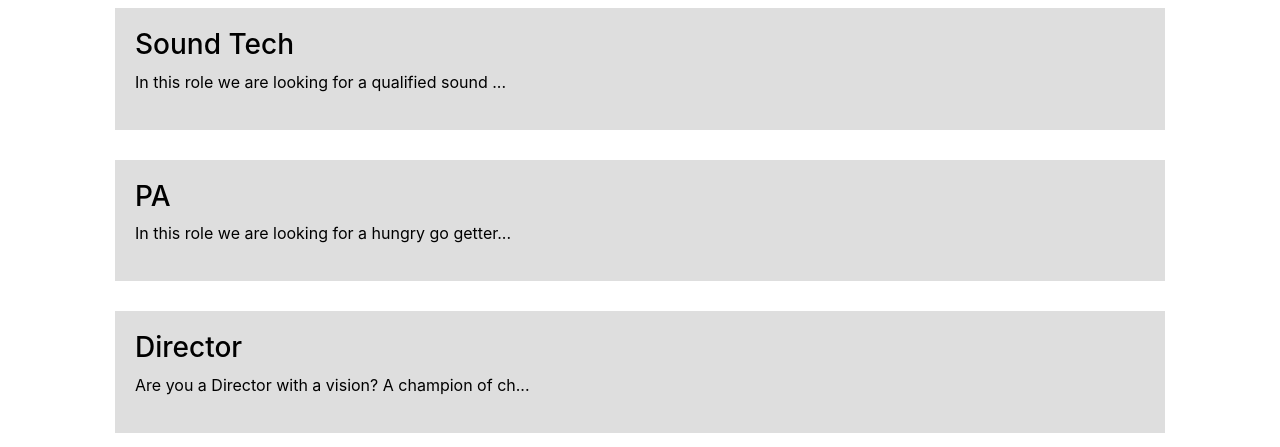
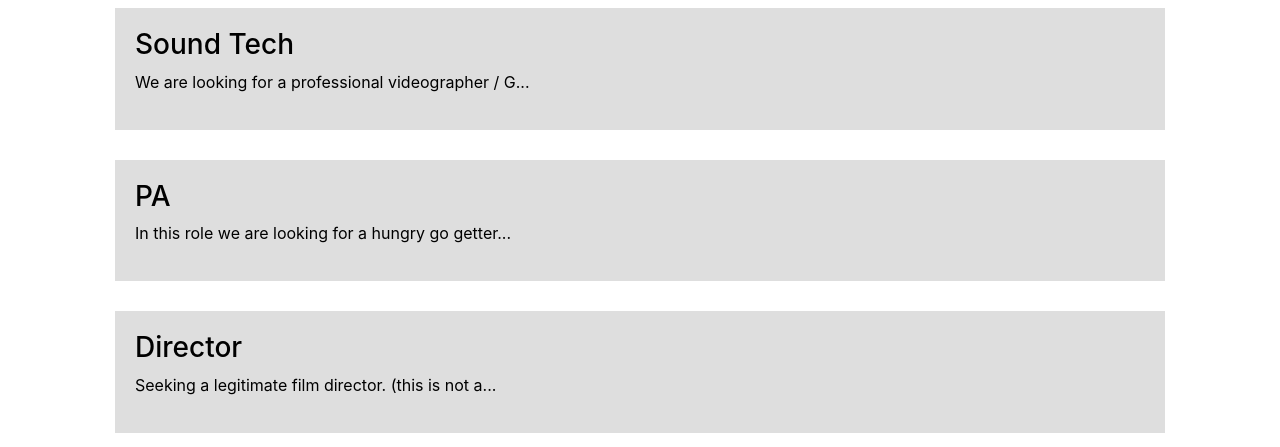
Before and after one commit to amakaanikwe/bric_sheets_react, a React (Create React App) app in the folder React_App/: page /job-list in a window 1280 px wide. Shown: the part 422-869 px from the top of the page. Built offline with nearby package versions, Linux system fonts and the light colour scheme.

Commit message:
updated sample posts

```diff
--- a/React_App/src/Components/Job_Search/samplePosts.js
+++ b/React_App/src/Components/Job_Search/samplePosts.js
@@ -2,19 +2,19 @@ const job_posts = [
     {
         name: "Post_1",
         title: "Sound Tech",
-        job_info: "In this role we are looking for a qualified sound tech who can help with the sound quiptment on set. Must have own gear."
+        job_info: "We are looking for a professional videographer / Gaffer and Sound Designer. Compensation based on experience - please reply with your movie portfolio and we will get back ASAP. PLEASE DISREGARD THIS ADD IF YOUR AN AMATEUR, OR YOU DON'T HAVE EXPERIENCE IN CINEMATOGRAPHY."
 
     },
     {
         name: "Post_2",
         title: "PA",
-        job_info: "In this role we are looking for a hungry go getter PA. Note: Must be really hungry, like use to starving, cause this job does not pay well. Apply today!"
+        job_info: "In this role we are looking for a hungry go getter PA. Food photography studio looking for studio assistant with car and laptop. Be a self-starter and able to take a look at what needs to be done and move forward. Requirements: Strong, attentive work ethic. The ability to be given a task and complete it with little or no supervision."
 
     },
     {
         name: "Post_3",
         title: "Director",
-        job_info: "Are you a Director with a vision? A champion of champions? A leader of men and women? If so come join our existing project and lead us into greatness!!"
+        job_info: "Seeking a legitimate film director. (this is not a job offer) I'm searching for a serious individual who genuinely wants to produce quality low budget films or a theatrical play. I'm an award-winning screenwriter with several viable screenplays. They are all high concept, low budget features that can be shot in New York."
 
     }
 ]
```
